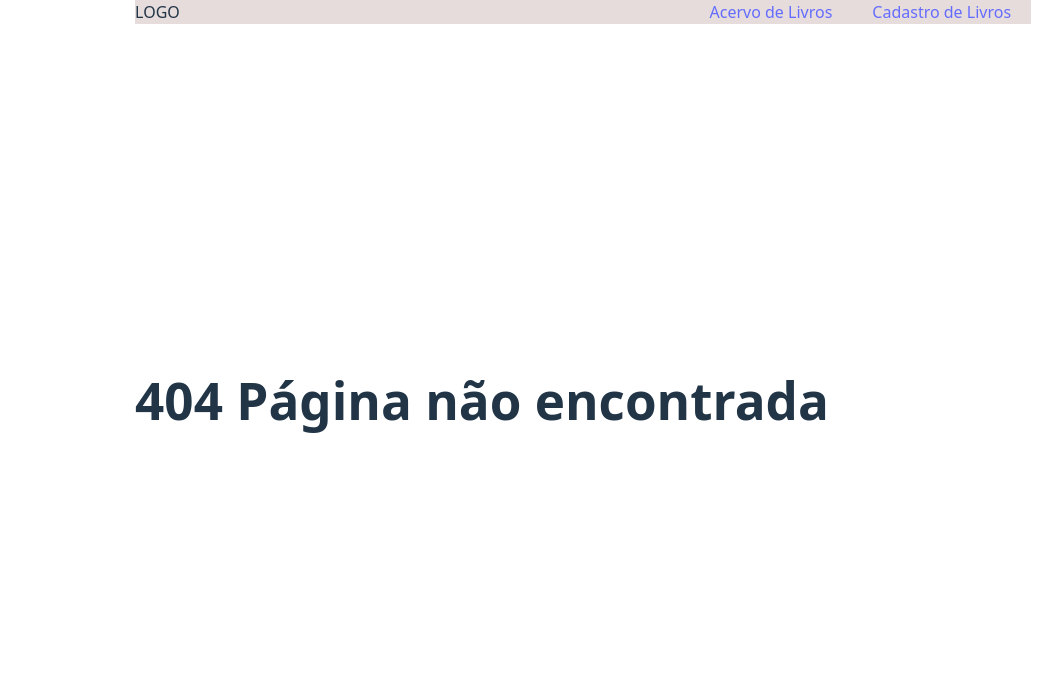
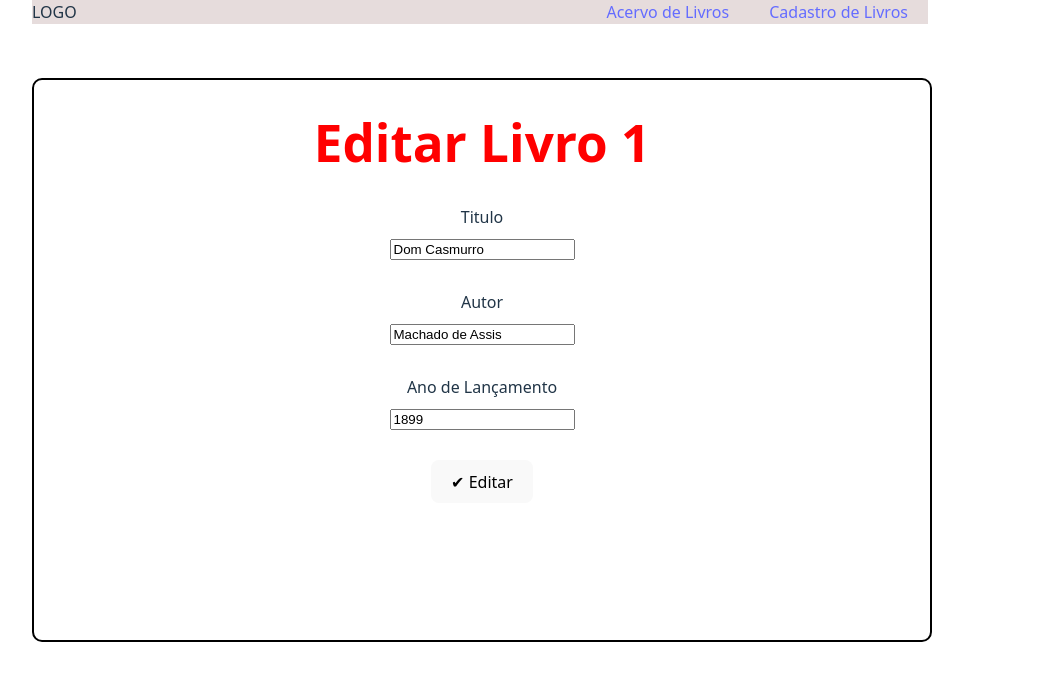
Before and after one commit to eikefrota/tecnico-desenvolvimento-de-sistemas, a React (Vite) app in the folder UC7/segundo-react/: page /editar/1 in a window 1280 px wide. Before the commit this address had no page. Shown: the top 680 px of the page, without its empty margins (158-1220 px from the left). Built offline with nearby package versions, Linux system fonts and the light colour scheme.

Commit message:
Formulário Atualizar Livro

```diff
--- a/UC7/segundo-react/src/App.jsx
+++ b/UC7/segundo-react/src/App.jsx
@@ -3,6 +3,7 @@ import { BrowserRouter, Routes, Route, Link, useNavigate} from 'react-router-dom
 import './App.css'
 import FormularioNovoLivro from './views/FormularioNovoLivro/FormularioNovoLivro'
 import AcervoLivros from './views/AcervoLivros/AcervoLivros'
+import FormularioAtualizarLivro from './views/FormularioAtualizarLivro/FormularioAtualizarLivro'
 
 function App() {
   //Código e declaração de variáveis
@@ -91,6 +92,15 @@ function App() {
 
   }
 
+  const atualizarLivro = (livroAtualizado) => {
+    console.log("Recebido", livroAtualizado)
+    const listaAtualizada = livros.map((livro) => {
+      livro.id === livroAtualizado.id ? livroAtualizado : livro
+  })
+    setLivros(listaAtualizada)
+    navigate("/acervo")
+  }
+
 
   return (
     // Declaração do que será renderizado
@@ -110,6 +120,8 @@ function App() {
 
         <Route path='/cadastro' element={<FormularioNovoLivro adicionarLivro={adicionarLivro} />} />
 
+        <Route path='/editar/:id' element={<FormularioAtualizarLivro livros={livros} atualizarLivro={atualizarLivro} />} />
+
         <Route path='*' element={<h1>404 Página não encontrada</h1>} />
 
       </Routes>
--- a/UC7/segundo-react/src/components/CardLivro/CardLivro.jsx
+++ b/UC7/segundo-react/src/components/CardLivro/CardLivro.jsx
@@ -7,7 +7,7 @@ function CardLivro({id, titulo, autor, ano_lancamento, removerLivro}){
     //Crie um elemento li e preencha com as informações recebidas
     return(
         <li>
-            {id} - {titulo} - {autor} - {ano_lancamento} - <button onClick={() => (removerLivro(id))}> 🗑 Apagar</button>
+           {id} - {titulo} - {autor} - {ano_lancamento} - <button onClick={() => (removerLivro(id))}> 🗑 Apagar</button>
         </li>
     )
 }
--- /dev/null
+++ b/UC7/segundo-react/src/views/FormularioAtualizarLivro/FormularioAtualizarLivro.jsx
@@ -0,0 +1,70 @@
+import { useState } from "react"
+import "./FormularioAtualizarLivro.css"
+import { useParams } from "react-router-dom"
+
+function FormularioAtualizarLivro({livros, atualizarLivro}){
+    //Parte lógica
+    const { id } = useParams()
+    const livro = livros.find((l) => l.id == id)
+
+    const [novoLivro, setNovoLivro] = useState({
+        id: livro.id,
+        titulo: livro.titulo,
+        autor: livro.autor,
+        ano_lancamento: livro.ano_lancamento
+    })
+
+
+
+    const enviar = (event) => {
+        event.preventDefault()
+        console.log("Enviado", novoLivro)
+        atualizarLivro(novoLivro)
+
+        setNovoLivro({
+            id: "",
+            titulo: "",
+            autor: "",
+            ano_lancamento: ""
+        })
+
+    }
+
+    const mudanca = (event) =>{
+        let informacao = event.target.value
+
+        if (event.target.name == "ano_lancamento"){
+            if (parseInt(informacao)>10000){
+                informacao = 9999
+            }
+        }
+
+        novoLivro[event.target.name] = informacao
+        console.log(novoLivro)
+        setNovoLivro({...novoLivro})
+    }
+
+
+    //Renderização
+    return(
+        <div className="container formulario">
+            <h1>Editar Livro {novoLivro.id}</h1>
+            <form onSubmit={enviar}>
+
+                <label>Titulo</label>
+                <input name='titulo' type="text" value={novoLivro.titulo} onChange={mudanca}  required/>
+
+                <label>Autor</label>
+                <input name='autor' type="text" value={novoLivro.autor} onChange={mudanca} required/>
+
+                <label>Ano de Lançamento</label>
+                <input name='ano_lancamento' type="number" value={novoLivro.ano_lancamento} onChange={mudanca} required/>
+
+                <button type="submit">✔ Editar</button>
+
+            </form>
+        </div>
+    )
+}
+
+export default FormularioAtualizarLivro
```
Also changed, not shown: UC7/segundo-react/src/views/FormularioAtualizarLivro/FormularioAtualizarLivro.css (added).
